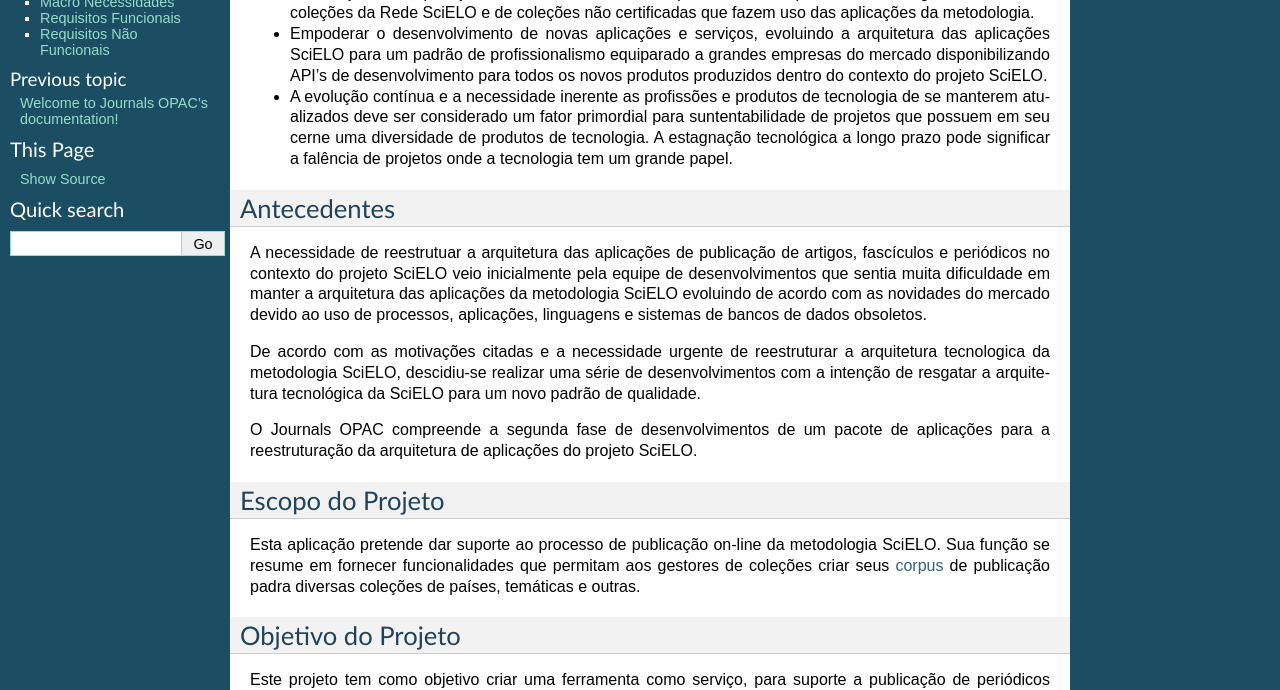
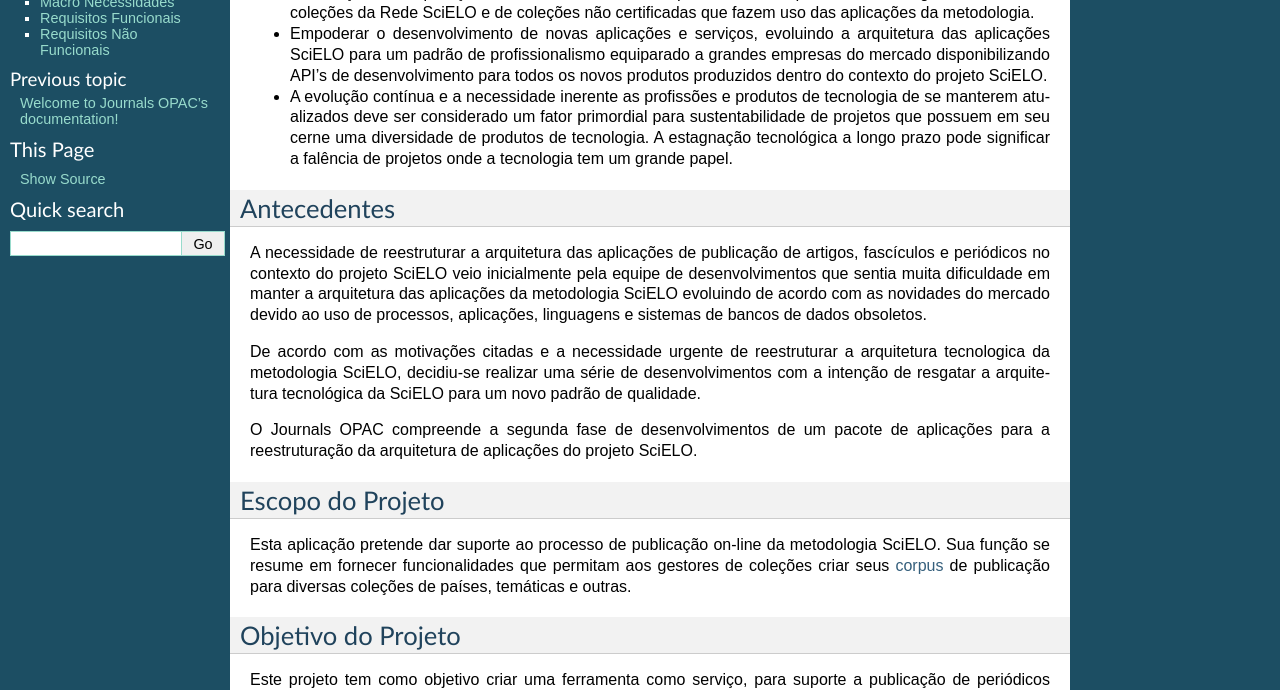
Before and after one commit to scieloorg/journals-opac, a Sphinx documentation site: the page built from docs/dev/vision.rst, in a window 1280 px wide and 1400 px high. Shown: the part 208-898 px from the top of the window. Built offline with Sphinx 7.4.7, drawn with Linux system fonts in a browser that asks for light colours; some of the changed text lies outside the part shown.

Commit message:
Documento de Visão

```diff
--- a/docs/dev/vision.rst
+++ b/docs/dev/vision.rst
@@ -15,21 +15,21 @@ Motivações
   API's de desenvolvimento para todos os novos produtos produzidos dentro do contexto do projeto SciELO.
 
 * A evolução contínua e a necessidade inerente as profissões e produtos de tecnologia de se manterem
-  atualizados deve ser considerado um fator primordial para suntentabilidade de projetos que possuem em seu
+  atualizados deve ser considerado um fator primordial para sustentabilidade de projetos que possuem em seu
   cerne uma diversidade de produtos de tecnologia. A estagnação tecnológica a longo prazo pode significar
   a falência de projetos onde a tecnologia tem um grande papel.
 
 Antecedentes
 ============
 
-A necessidade de reestrutuar a arquitetura das aplicações de publicação de artigos, fascículos e
+A necessidade de reestruturar a arquitetura das aplicações de publicação de artigos, fascículos e
 periódicos no contexto do projeto SciELO veio inicialmente pela equipe de desenvolvimentos que
 sentia muita dificuldade em manter a arquitetura das aplicações da metodologia SciELO evoluindo
 de acordo com as novidades do mercado devido ao uso de processos, aplicações, linguagens e sistemas de
 bancos de dados obsoletos.
 
 De acordo com as motivações citadas e a necessidade urgente de reestruturar a arquitetura tecnologica
-da metodologia SciELO, descidiu-se realizar uma série de desenvolvimentos com a intenção de resgatar
+da metodologia SciELO, decidiu-se realizar uma série de desenvolvimentos com a intenção de resgatar
 a arquitetura tecnológica da SciELO para um novo padrão de qualidade.
 
 O Journals OPAC compreende a segunda fase de desenvolvimentos de um pacote de aplicações para
@@ -40,7 +40,7 @@ Escopo do Projeto
 
 Esta aplicação pretende dar suporte ao processo de publicação on-line da metodologia SciELO. Sua
 função se resume em fornecer funcionalidades que permitam aos gestores de coleções criar seus corpus_
-de publicação padra diversas coleções de países, temáticas e outras.
+de publicação para diversas coleções de países, temáticas e outras.
 
 .. _Corpus: http://en.wikipedia.org/wiki/Text_corpus
 
```
Also changed, not shown: other parts of docs/dev/vision.rst (+1 -0 lines).
